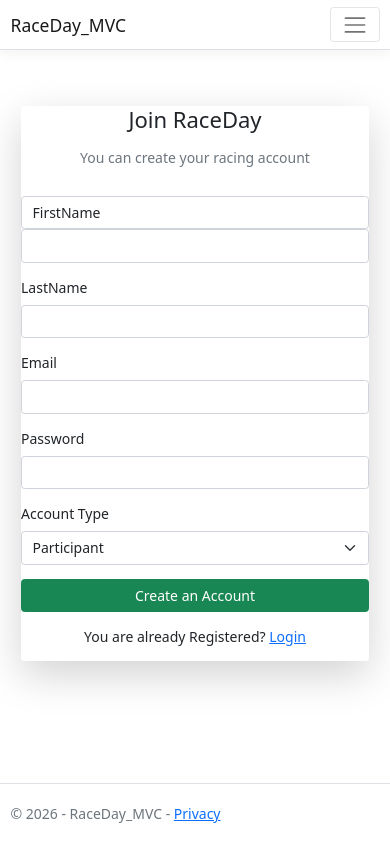
After one commit to akani392/RaceDay_2, an ASP.NET Core app: page /Account/Register in a window 390 px wide. The commit adds this page. Run offline with ASP.NET Core 8, Linux system fonts and the light colour scheme; style sheets or scripts are compiled from the project's sources.

Commit message:
Register Razor view in the Views/Account folder to provide the user onboarding interface. Built using a responsive Bootstrap card layout, the view is strongly typed to RegisterForm and includes anti-forgery protection, a full validation summary, field-level error indicators, user input fields for personal and credential details, a role selection dropdown mapping Organizers and Participants, and a navigation link for existing users to return to the login view

```diff
--- a/RaceDay_MVC/Views/Account/Login.cshtml
+++ b/RaceDay_MVC/Views/Account/Login.cshtml
@@ -77,4 +77,6 @@
         </div>
     </div>
 
+    <!-- enf of login contaniner-->
+
 </div>
--- /dev/null
+++ b/RaceDay_MVC/Views/Account/Register.cshtml
@@ -0,0 +1,126 @@
+@model RegisterForm
+
+@{
+    //start of view
+
+    ViewData["Title"] = "Register";
+
+    //end of view
+}
+
+<!--start of registration container-->
+
+<div class="container py-5">
+    <div class="row justify-content-center">
+        <div class="col-md-7 col-lg-6">
+
+            <!-- Start of registration-->
+            <div class="card shadow-lg border-0">
+                <h2 class="text-center mb-3">
+                    Join RaceDay
+                </h2>
+
+                <p class="text-center text-muted">
+                    You can create your racing account
+                </p>
+
+                <!--the start of the registration form-->
+
+                <form asp-controller="Account" asp-action="Register" method="post">
+                    @Html.AntiForgeryToken()
+
+                    <div asp-validation-summary="All" class="text-danger mb-3">
+
+                    </div>
+
+                    <!--first name-->
+                    <div class="mb-3">
+
+                        <label asp-for="FirstName" class="form-control">
+
+                        </label>
+
+                        <input asp-for="FirstName" class="form-control"/>
+                        <span asp-validation-for="FirstName" class="text-danger">
+
+                        </span>
+                    </div>
+
+
+                    <!-- last name-->
+                    <div class="mb-3">
+                        <label asp-for="LastName" class="form-label">
+
+                        </label>
+
+                        <input asp-for="LastName" class="form-control"/>
+                        <span asp-validation-for="LastName" class="text-danger"></span>
+                    </div>
+
+                    <!--email-->
+                    <div class="mb-3">
+                        <label asp-for="Email" class="form-label">
+
+                        </label>
+
+                        <input asp-for="Email" class="form-control"/>
+                        <span asp-validation-for="Email" class="text-danger">
+
+                        </span>
+                    </div>
+
+                    <!--password-->
+                    <div class="mb-3">
+
+                        <label asp-for="Password" class="form-label">
+
+                        </label>
+
+                        <input asp-for="Password" type="password" class="form-control"/>
+                        <span asp-validation-for="Password" class="text-danger">
+
+                        </span>
+                    </div>
+
+                    <!--role selection-->
+                    <div class="mb-3">
+
+                        <label class="form-label">
+                            Account Type
+                        </label>
+
+                        <select asp-for="RoleID" class="form-select">
+                            <option value="1">
+                                Organizer
+                            </option>
+
+                            <option value="2">
+                                Participant
+                            </option>
+                        </select>
+                    </div>
+
+                    <!-- register button-->
+                    <button type="submit" class="btn btn-success w-100">
+                        Create an Account
+                    </button>
+
+                </form>
+
+                <!--end of registration form-->
+
+                <p class="text-center mt-3">
+                    You are already Registered?
+
+                    <a asp-controller="Account" asp-action="Login">
+                        Login
+                    </a>
+                </p>
+            </div>
+
+            <!--end of registration form-->
+        </div>
+    </div>
+</div>
+
+<!--end of regostration contaneir-->
--- /dev/null
+++ b/RaceDay_MVC/Views/Account/Register.cshtml.cs
@@ -0,0 +1,12 @@
+using Microsoft.AspNetCore.Mvc;
+using Microsoft.AspNetCore.Mvc.RazorPages;
+
+namespace RaceDay_MVC.Views.Account
+{
+    public class RegisterModel : PageModel
+    {
+        public void OnGet()
+        {
+        }
+    }
+}
```
